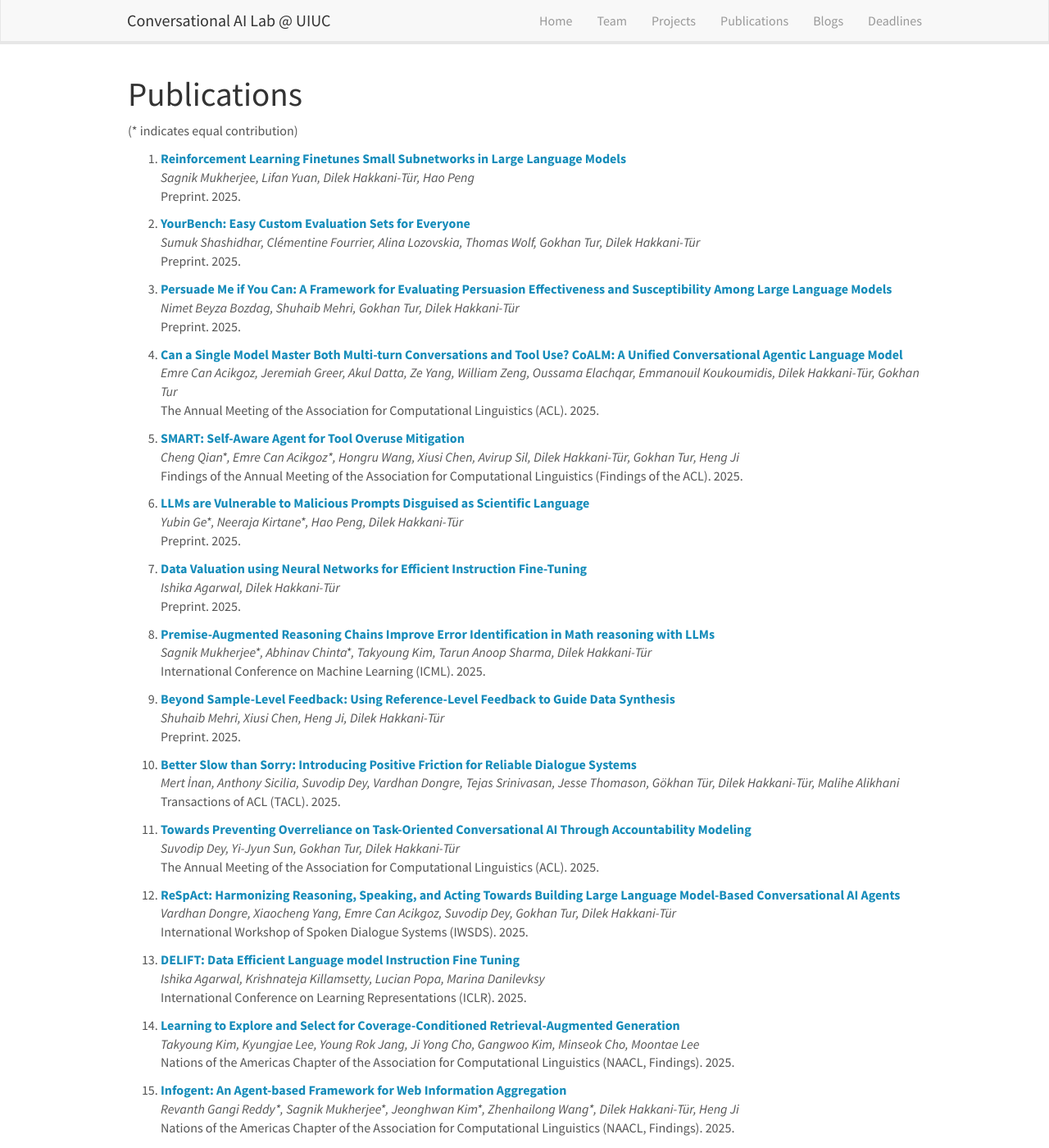
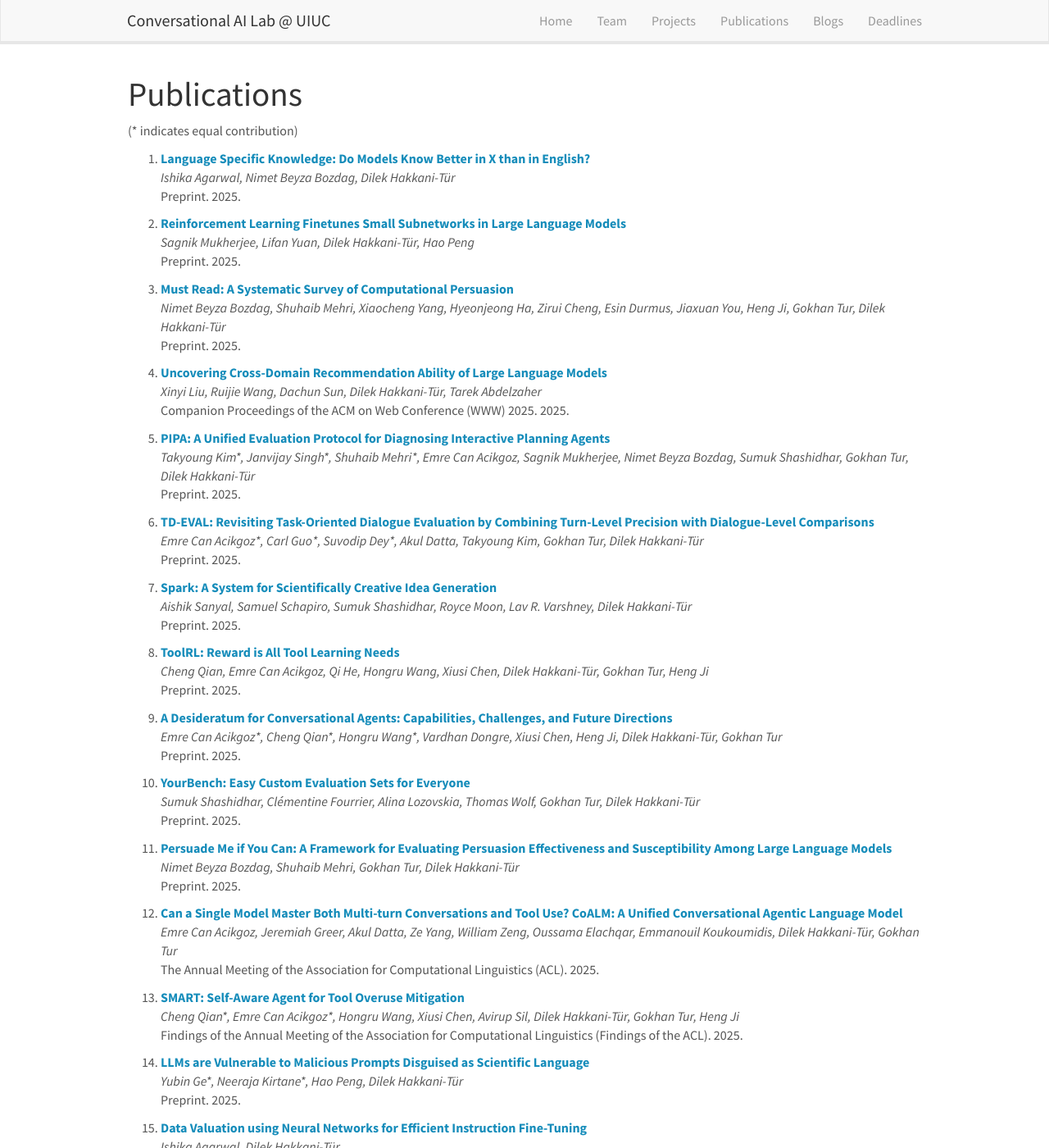
Before and after one commit to uiuc-conversational-ai-lab/uiuc-conversational-ai-lab.github.io, a Jekyll site: the page built from _pages/publications.md, in a window 1280 px wide and 1400 px high. Shown: the whole window at 82% size. Built offline with Jekyll 4.4.1, drawn with Linux system fonts in a browser that asks for light colours; nearby versions of some CDN libraries.

Commit message:
pubs update

```diff
--- a/_data/publist.yml
+++ b/_data/publist.yml
@@ -1,7 +1,63 @@
+- title: "Language Specific Knowledge: Do Models Know Better in X than in English?"
+  authors: Ishika Agarwal, Nimet Beyza Bozdag, Dilek Hakkani-Tür
+  link:
+    url: https://arxiv.org/abs/2505.14990
+    display: Preprint. 2025.
+  highlight: 1
+
 - title: "Reinforcement Learning Finetunes Small Subnetworks in Large Language Models"
   authors: Sagnik Mukherjee, Lifan Yuan, Dilek Hakkani-Tür, Hao Peng
   link:
     url: https://arxiv.org/abs/2505.11711
+    display: Preprint. 2025.
+  highlight: 1
+
+- title: "Must Read: A Systematic Survey of Computational Persuasion"
+  authors: Nimet Beyza Bozdag, Shuhaib Mehri, Xiaocheng Yang, Hyeonjeong Ha, Zirui Cheng, Esin Durmus, Jiaxuan You, Heng Ji, Gokhan Tur, Dilek Hakkani-Tür
+  link:
+    url: https://arxiv.org/abs/2505.07775
+    display: Preprint. 2025.
+  highlight: 1
+
+- title: "Uncovering Cross-Domain Recommendation Ability of Large Language Models"
+  authors: Xinyi Liu, Ruijie Wang, Dachun Sun, Dilek Hakkani-Tür, Tarek Abdelzaher
+  link:
+    url: https://dl.acm.org/doi/abs/10.1145/3701716.3717850
+    display: Companion Proceedings of the ACM on Web Conference (WWW) 2025. 2025.
+  highlight: 1
+
+- title: "PIPA: A Unified Evaluation Protocol for Diagnosing Interactive Planning Agents"
+  authors: Takyoung Kim&#42;, Janvijay Singh&#42;, Shuhaib Mehri&#42;, Emre Can Acikgoz, Sagnik Mukherjee, Nimet Beyza Bozdag, Sumuk Shashidhar, Gokhan Tur, Dilek Hakkani-Tür
+  link:
+    url: https://arxiv.org/abs/2505.01592
+    display: Preprint. 2025.
+  highlight: 1
+
+- title: "TD-EVAL: Revisiting Task-Oriented Dialogue Evaluation by Combining Turn-Level Precision with Dialogue-Level Comparisons"
+  authors: Emre Can Acikgoz&#42;, Carl Guo&#42;, Suvodip Dey&#42;, Akul Datta, Takyoung Kim, Gokhan Tur, Dilek Hakkani-Tür
+  link:
+    url: https://arxiv.org/abs/2504.19982
+    display: Preprint. 2025.
+  highlight: 1
+
+- title: "Spark: A System for Scientifically Creative Idea Generation"
+  authors: Aishik Sanyal, Samuel Schapiro, Sumuk Shashidhar, Royce Moon, Lav R. Varshney, Dilek Hakkani-Tür
+  link:
+    url: https://arxiv.org/abs/2504.20090
+    display: Preprint. 2025.
+  highlight: 1
+
+- title: "ToolRL: Reward is All Tool Learning Needs"
+  authors: Cheng Qian, Emre Can Acikgoz, Qi He, Hongru Wang, Xiusi Chen, Dilek Hakkani-Tür, Gokhan Tur, Heng Ji
+  link:
+    url: https://arxiv.org/abs/2504.13958
+    display: Preprint. 2025.
+  highlight: 1
+
+- title: "A Desideratum for Conversational Agents: Capabilities, Challenges, and Future Directions"
+  authors: Emre Can Acikgoz&#42;, Cheng Qian&#42;, Hongru Wang&#42;, Vardhan Dongre, Xiusi Chen, Heng Ji, Dilek Hakkani-Tür, Gokhan Tur
+  link:
+    url: https://arxiv.org/abs/2504.16939
     display: Preprint. 2025.
   highlight: 1
 
```
